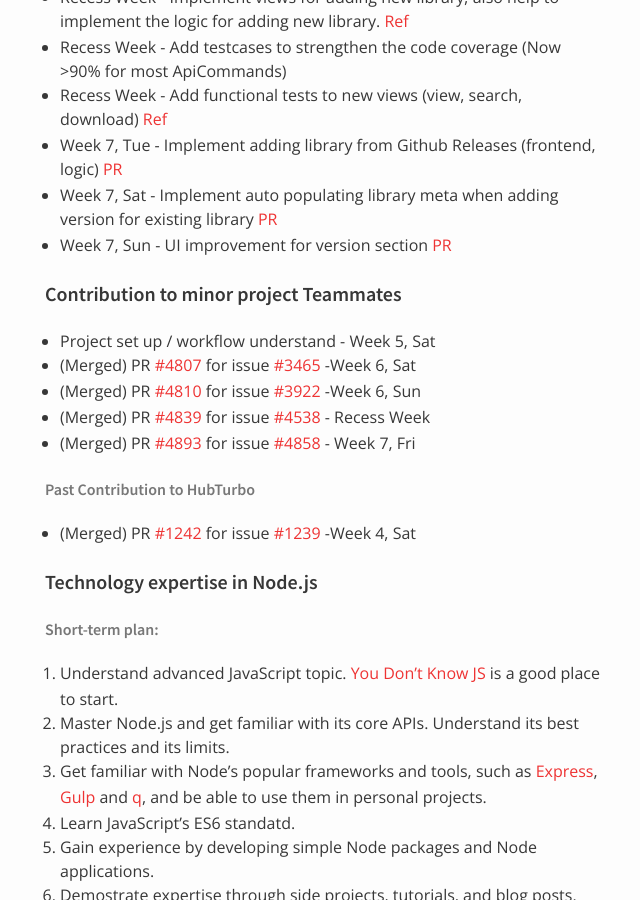
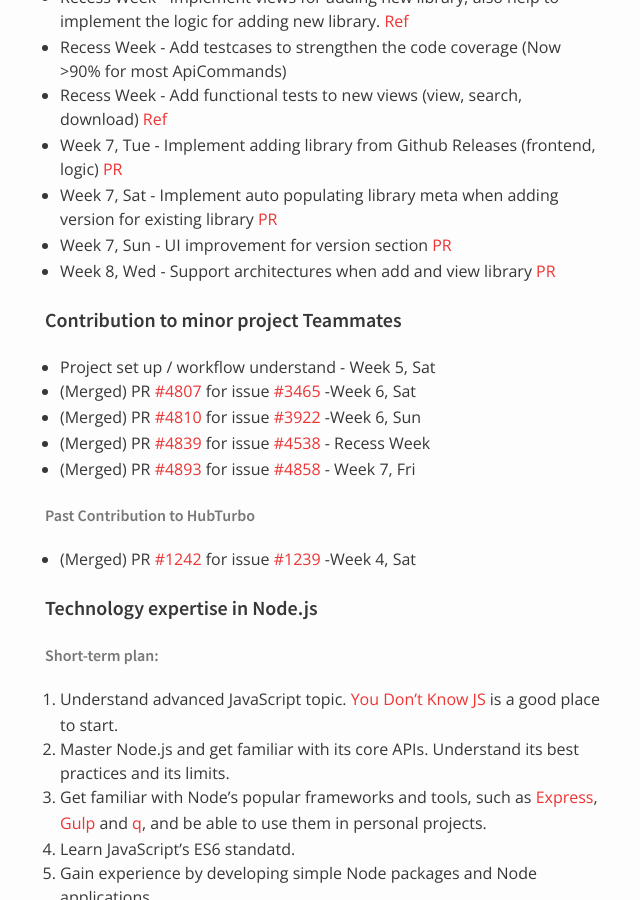
Before and after one commit to nus-oss/cs3281-AY1516S2-website, a Jekyll site: the page built from teams/codebender.md, in a window 1280 px wide and 900 px high, scrolled down 11802 px. Shown: the whole window, without its empty margins (325-965 px from the left). Built offline with Jekyll 4.4.1, drawn with Linux system fonts in a browser that asks for light colours.

Commit message:
Update Jiang Sheng's progress

```diff
--- a/teams/codebender.md
+++ b/teams/codebender.md
@@ -355,6 +355,7 @@ permalink: /teams/codebender/
 * Week 7, Tue - Implement adding library from Github Releases (frontend, logic) [PR](https://github.com/nus-fboa2016-CB/eratosthenes/pull/16)
 * Week 7, Sat - Implement auto populating library meta when adding version for existing library [PR](https://github.com/codebendercc/eratosthenes/pull/50)
 * Week 7, Sun - UI improvement for version section [PR](https://github.com/codebendercc/eratosthenes/pull/51)
+* Week 8, Wed - Support architectures when add and view library [PR](https://github.com/codebendercc/eratosthenes/pull/55)
 
 #### Contribution to minor project Teammates
 * Project set up / workflow understand - Week 5, Sat
```
